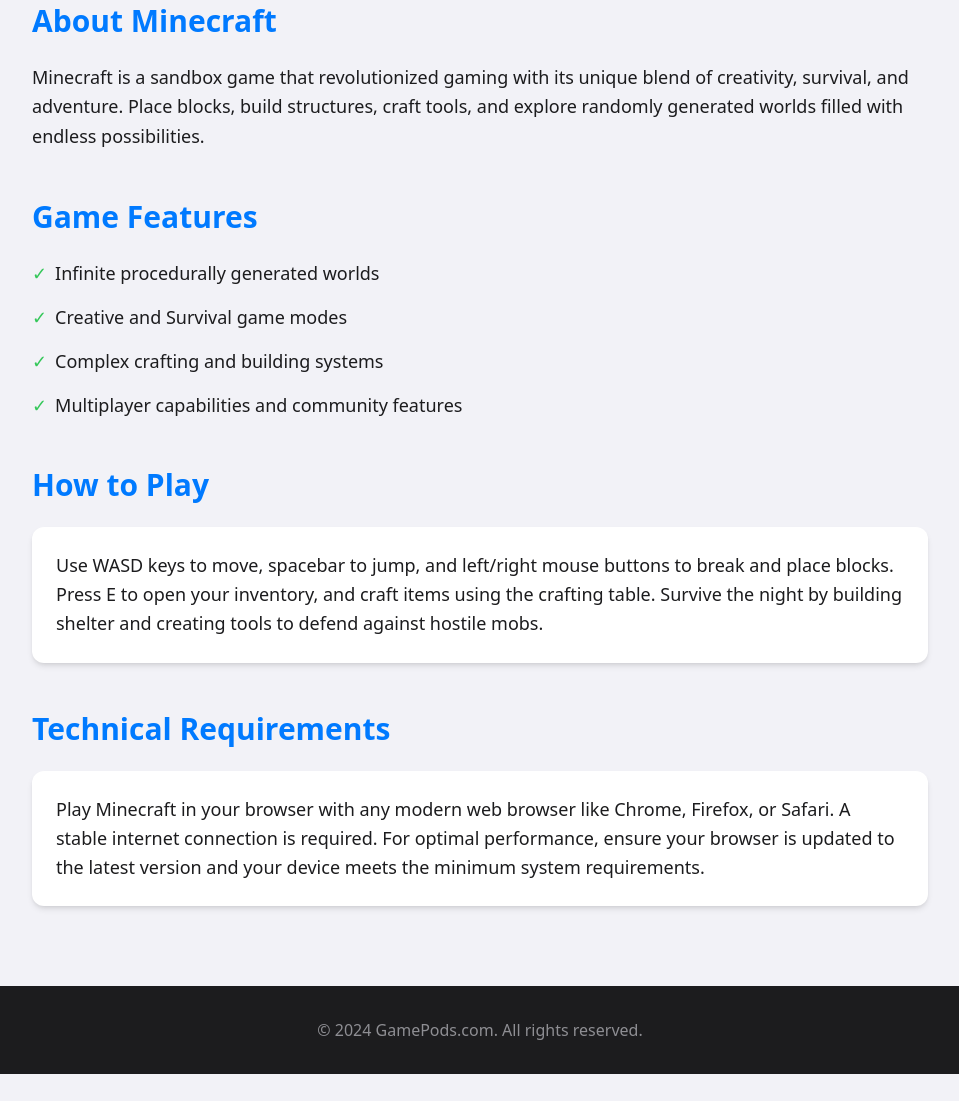
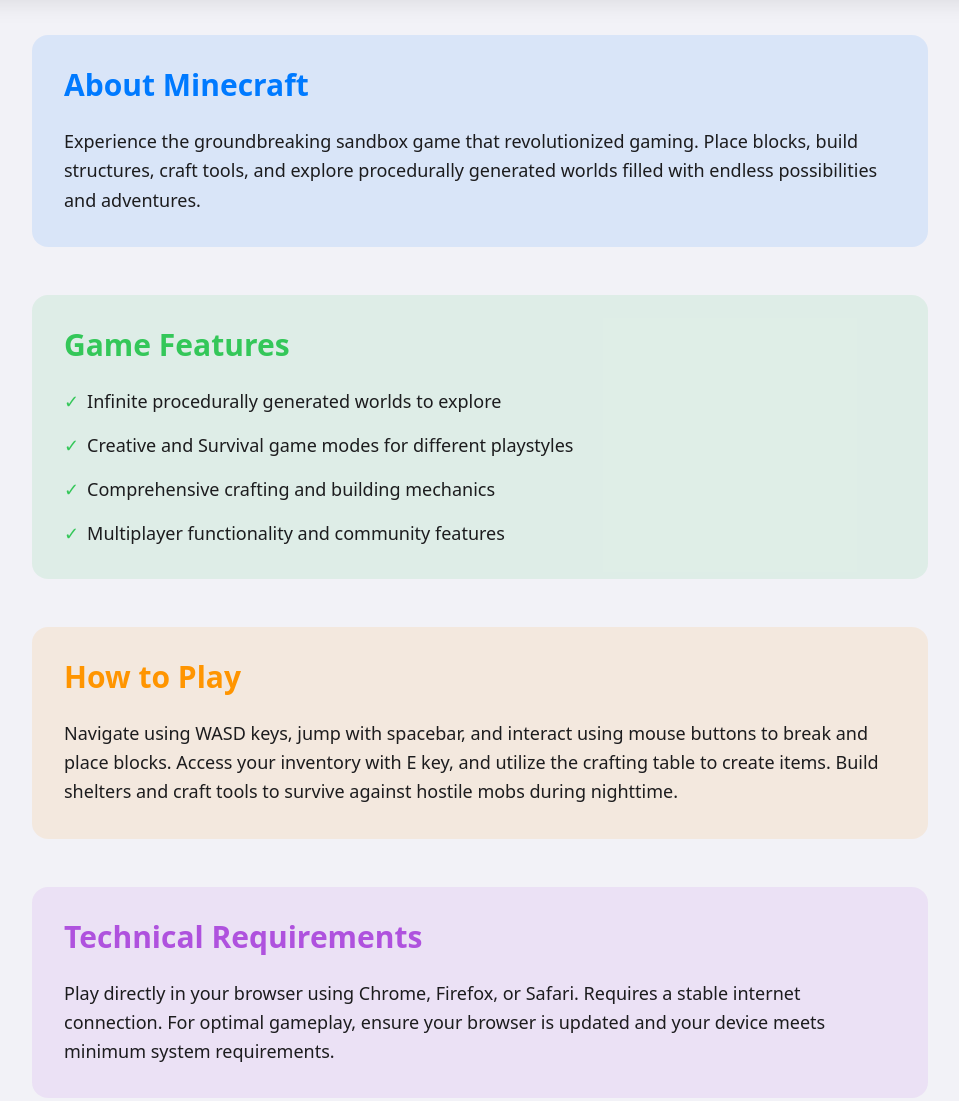
Before and after one commit to Samunroyu/AiWebGames, a plain HTML site: page myMc.html in a window 1280 px wide. Shown: the part 953-2054 px from the top of the page, without its empty margins (160-1119 px from the left). Before the commit the page ends 2027 px from the top, so only its background shows below. Drawn offline with nearby package versions, Linux system fonts and the light colour scheme.

Commit message:
mc game ver1.1

```diff
--- a/myMc.html
+++ b/myMc.html
@@ -32,13 +32,17 @@
 <body class="font-sans text-apple-dark bg-apple-lightgray">
     <header class="bg-apple-blue text-white py-8 md:py-12 shadow-lg">
         <div class="max-w-7xl mx-auto px-4 sm:px-6 lg:px-8">
-            <h1 class="text-3xl md:text-5xl font-bold text-center">Minecraft: Build Your World Block by Block</h1>
-            <p class="text-xl md:text-2xl text-center mt-4 text-apple-lightgray">Create, explore, and survive in an infinite blocky universe where your imagination is the only limit!</p>
+            <div class="flex justify-between items-center">
+                <h1 class="text-4xl md:text-6xl font-bold">Minecraft</h1>
+                <div class="max-w-xl">
+                    <p class="text-xl md:text-2xl text-apple-lightgray">Create, explore, and survive in an infinite blocky universe. Build anything imaginable in this revolutionary sandbox game that defined a generation.</p>
+                </div>
+            </div>
         </div>
     </header>
 
     <main class="max-w-7xl mx-auto px-4 sm:px-6 lg:px-8 py-8">
-        <div class="relative w-full h-0 pb-[56.25%] mb-12 rounded-2xl overflow-hidden shadow-xl">
+        <div class="relative w-full h-0 pb-[56.25%] mb-12 rounded-2xl overflow-hidden shadow-xl bg-apple-dark">
             <iframe src="https://definitelynotblocked.vercel.app/games/mc/index.html"
                     class="absolute top-0 left-0 w-full h-full"
                     title="Play Minecraft Online"
@@ -46,45 +50,41 @@
         </div>
 
         <div class="max-w-4xl mx-auto">
-            <section class="mb-12">
+            <section class="mb-12 bg-apple-blue bg-opacity-10 p-8 rounded-2xl">
                 <h2 class="text-2xl md:text-3xl font-bold text-apple-blue mb-6">About Minecraft</h2>
-                <p class="text-lg leading-relaxed">Minecraft is a sandbox game that revolutionized gaming with its unique blend of creativity, survival, and adventure. Place blocks, build structures, craft tools, and explore randomly generated worlds filled with endless possibilities.</p>
+                <p class="text-lg leading-relaxed">Experience the groundbreaking sandbox game that revolutionized gaming. Place blocks, build structures, craft tools, and explore procedurally generated worlds filled with endless possibilities and adventures.</p>
             </section>
 
-            <section class="mb-12">
-                <h2 class="text-2xl md:text-3xl font-bold text-apple-blue mb-6">Game Features</h2>
+            <section class="mb-12 bg-apple-green bg-opacity-10 p-8 rounded-2xl">
+                <h2 class="text-2xl md:text-3xl font-bold text-apple-green mb-6">Game Features</h2>
                 <ul class="text-lg space-y-4">
                     <li class="flex items-center">
                         <span class="text-apple-green mr-2">✓</span>
-                        Infinite procedurally generated worlds
+                        Infinite procedurally generated worlds to explore
                     </li>
                     <li class="flex items-center">
                         <span class="text-apple-green mr-2">✓</span>
-                        Creative and Survival game modes
+                        Creative and Survival game modes for different playstyles
                     </li>
                     <li class="flex items-center">
                         <span class="text-apple-green mr-2">✓</span>
-                        Complex crafting and building systems
+                        Comprehensive crafting and building mechanics
                     </li>
                     <li class="flex items-center">
                         <span class="text-apple-green mr-2">✓</span>
-                        Multiplayer capabilities and community features
+                        Multiplayer functionality and community features
                     </li>
                 </ul>
             </section>
 
-            <section class="mb-12">
-                <h2 class="text-2xl md:text-3xl font-bold text-apple-blue mb-6">How to Play</h2>
-                <div class="bg-white p-6 rounded-xl shadow-md">
-                    <p class="text-lg leading-relaxed">Use WASD keys to move, spacebar to jump, and left/right mouse buttons to break and place blocks. Press E to open your inventory, and craft items using the crafting table. Survive the night by building shelter and creating tools to defend against hostile mobs.</p>
-                </div>
+            <section class="mb-12 bg-apple-orange bg-opacity-10 p-8 rounded-2xl">
+                <h2 class="text-2xl md:text-3xl font-bold text-apple-orange mb-6">How to Play</h2>
+                <p class="text-lg leading-relaxed">Navigate using WASD keys, jump with spacebar, and interact using mouse buttons to break and place blocks. Access your inventory with E key, and utilize the crafting table to create items. Build shelters and craft tools to survive against hostile mobs during nighttime.</p>
             </section>
 
-            <section>
-                <h2 class="text-2xl md:text-3xl font-bold text-apple-blue mb-6">Technical Requirements</h2>
-                <div class="bg-white p-6 rounded-xl shadow-md">
-                    <p class="text-lg leading-relaxed">Play Minecraft in your browser with any modern web browser like Chrome, Firefox, or Safari. A stable internet connection is required. For optimal performance, ensure your browser is updated to the latest version and your device meets the minimum system requirements.</p>
-                </div>
+            <section class="bg-apple-purple bg-opacity-10 p-8 rounded-2xl">
+                <h2 class="text-2xl md:text-3xl font-bold text-apple-purple mb-6">Technical Requirements</h2>
+                <p class="text-lg leading-relaxed">Play directly in your browser using Chrome, Firefox, or Safari. Requires a stable internet connection. For optimal gameplay, ensure your browser is updated and your device meets minimum system requirements.</p>
             </section>
         </div>
     </main>
```
